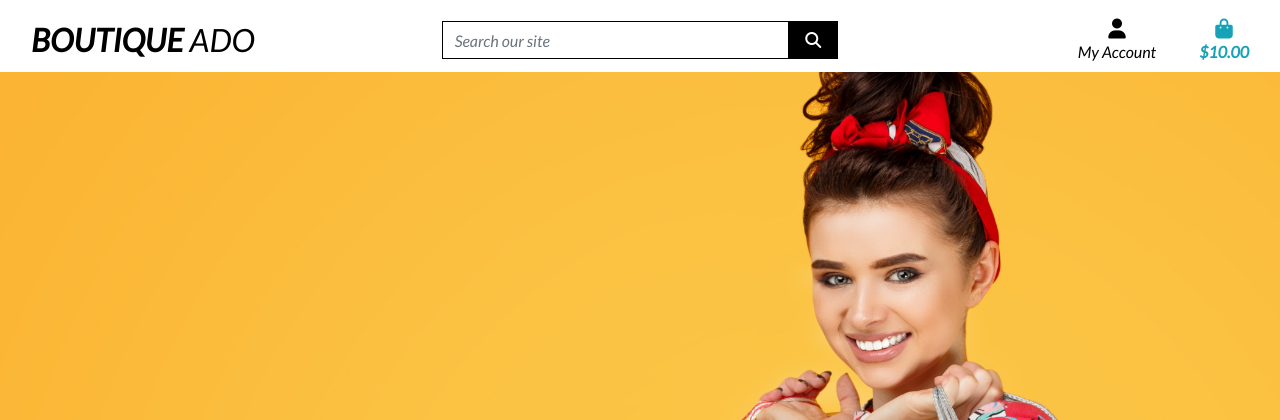
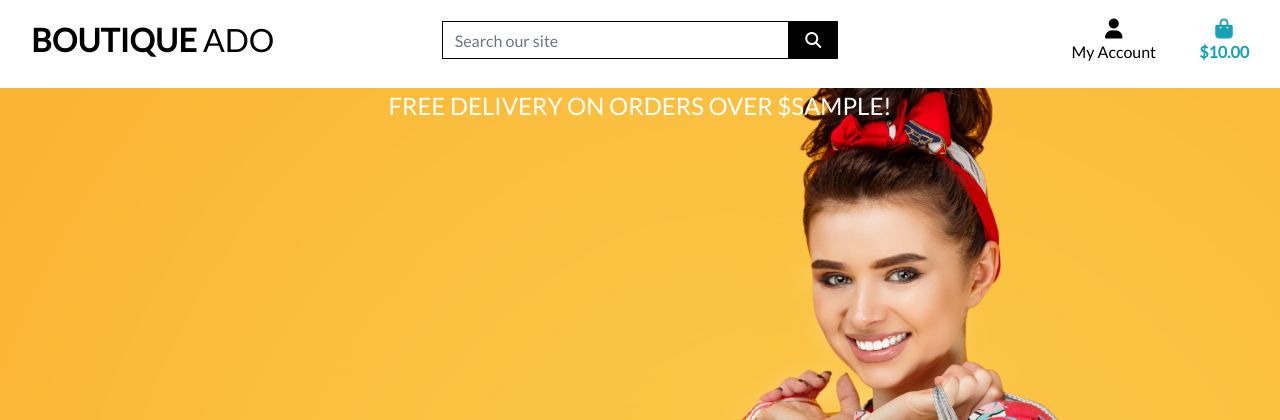
Before and after one commit to Benjamin144/boutique_ado-v1, a Django app: template templates/base.html in a window 1280 px wide. Shown: the top 420 px of the page. Run offline with Django 3.2, Linux system fonts and the light colour scheme; the template is opened without the code that fills it: most values are stand-ins (such as "Sample title", 1, 10 or a date in 2020); some libraries are stand-ins or nearby versions.

Commit message:
testing push env

```diff
--- a/templates/base.html
+++ b/templates/base.html
@@ -15,8 +15,7 @@
 
     {% block corecss %}
         <link rel="stylesheet" href="https://stackpath.bootstrapcdn.com/bootstrap/4.4.1/css/bootstrap.min.css" integrity="sha384-Vkoo8x4CGsO3+Hhxv8T/Q5PaXtkKtu6ug5TOeNV6gBiFeWPGFN9MuhOf23Q9Ifjh" crossorigin="anonymous">
-        <link rel="preconnect" href="https://fonts.gstatic.com">
-        <link href="https://fonts.googleapis.com/css2?family=Lato:ital@1&display=swap" rel="stylesheet">
+        <link rel="stylesheet" href="https://fonts.googleapis.com/css?family=Lato&display=swap">
         <link rel="stylesheet" href="{% static 'css/base.css' %}">
     {% endblock %}
 
@@ -24,11 +23,10 @@
     {% endblock %}
 
     {% block corejs %}
-        <script src="https://kit.fontawesome.com/4c1c742860.js" crossorigin="anonymous"></script>
+        <script src="https://kit.fontawesome.com/e9c73d7092.js" crossorigin="anonymous"></script>
         <script src="https://code.jquery.com/jquery-3.4.1.slim.min.js" integrity="sha384-J6qa4849blE2+poT4WnyKhv5vZF5SrPo0iEjwBvKU7imGFAV0wwj1yYfoRSJoZ+n" crossorigin="anonymous"></script>
         <script src="https://cdn.jsdelivr.net/npm/popper.js@1.16.0/dist/umd/popper.min.js" integrity="sha384-Q6E9RHvbIyZFJoft+2mJbHaEWldlvI9IOYy5n3zV9zzTtmI3UksdQRVvoxMfooAo" crossorigin="anonymous"></script>
         <script src="https://stackpath.bootstrapcdn.com/bootstrap/4.4.1/js/bootstrap.min.js" integrity="sha384-wfSDF2E50Y2D1uUdj0O3uMBJnjuUD4Ih7YwaYd1iqfktj0Uod8GCExl3Og8ifwB6" crossorigin="anonymous"></script>
-        <!-- <link rel="stylesheet" href="https://cdn.jsdelivr.net/npm/bulma@0.9.1/css/bulma.min.css"> -->
     {% endblock %}
 
     {% block extra_js %}
@@ -97,6 +95,20 @@
                 </ul>
             </div>
         </div>
+        <div class="row bg-white">
+            <nav class="navbar navbar-expand-lg navbar-light w-100">
+                <button class="navbar-toggler" type="button" data-toggle="collapse" data-target="#main-nav" aria-controls="main-nav" aria-expanded="false" aria-label="Toggle navigation">
+                    <span class="navbar-toggler-icon"></span>
+                </button>
+                {% include 'includes/mobile-top-header.html' %}
+                {% include 'includes/main-nav.html' %}
+            </nav>
+        </div>
+        <div id="delivery-banner" class="row text-center">
+            <div class="col bg-black text-white">
+                <h4 class="logo-font my-1">Free delivery on orders over ${{ free_shipping_threshold }}!</h4>
+            </div>
+        </div>
     </header>
 
     {% if messages %}
```
Also changed, not shown: templates/includes/main-nav.html (added), templates/includes/mobile-top-header.html (added).
